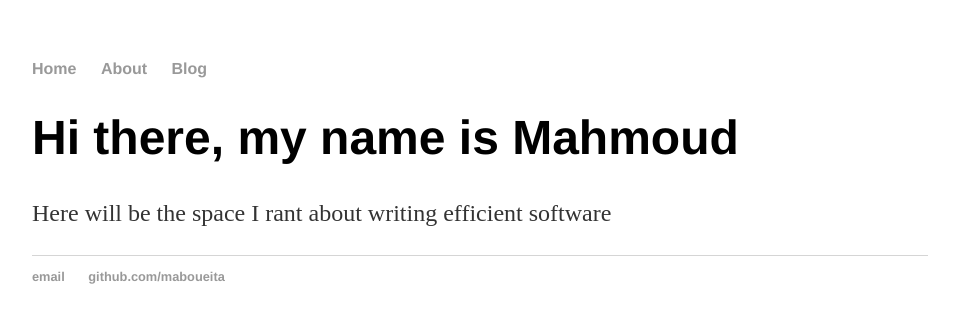
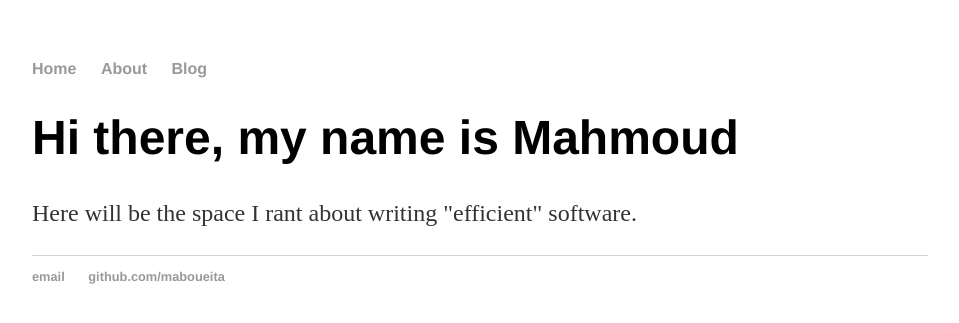
Before and after one commit to maboueita/maboueita.github.io, a Jekyll site: the page index.html, which Jekyll copies as it is, in a window 1280 px wide. Shown: the top 323 px of the page, without its empty margins (160-1119 px from the left). Built offline with Jekyll 4.4.1, drawn with Linux system fonts in a browser that asks for light colours.

Commit message:
punctuation

```diff
--- a/index.html
+++ b/index.html
@@ -16,7 +16,7 @@
 		<div class="container">
     		<div class="blurb">
         		<h1>Hi there, my name is Mahmoud</h1>
-				<p> Here will be the space I rant about writing efficient software</a></p>
+				<p> Here will be the space I rant about writing "efficient" software.</a></p>
     		</div>
 		</div>
 		<footer>
```
